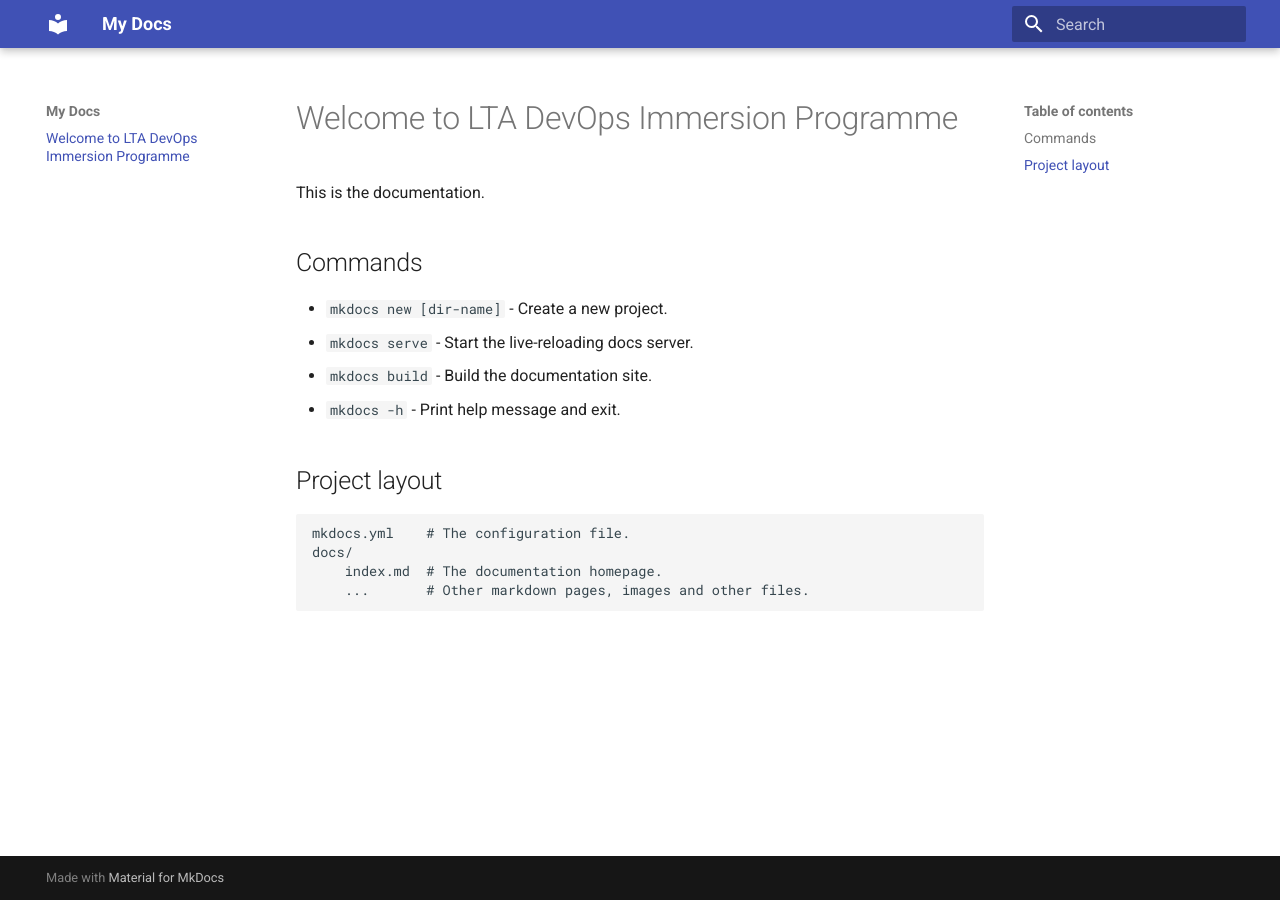
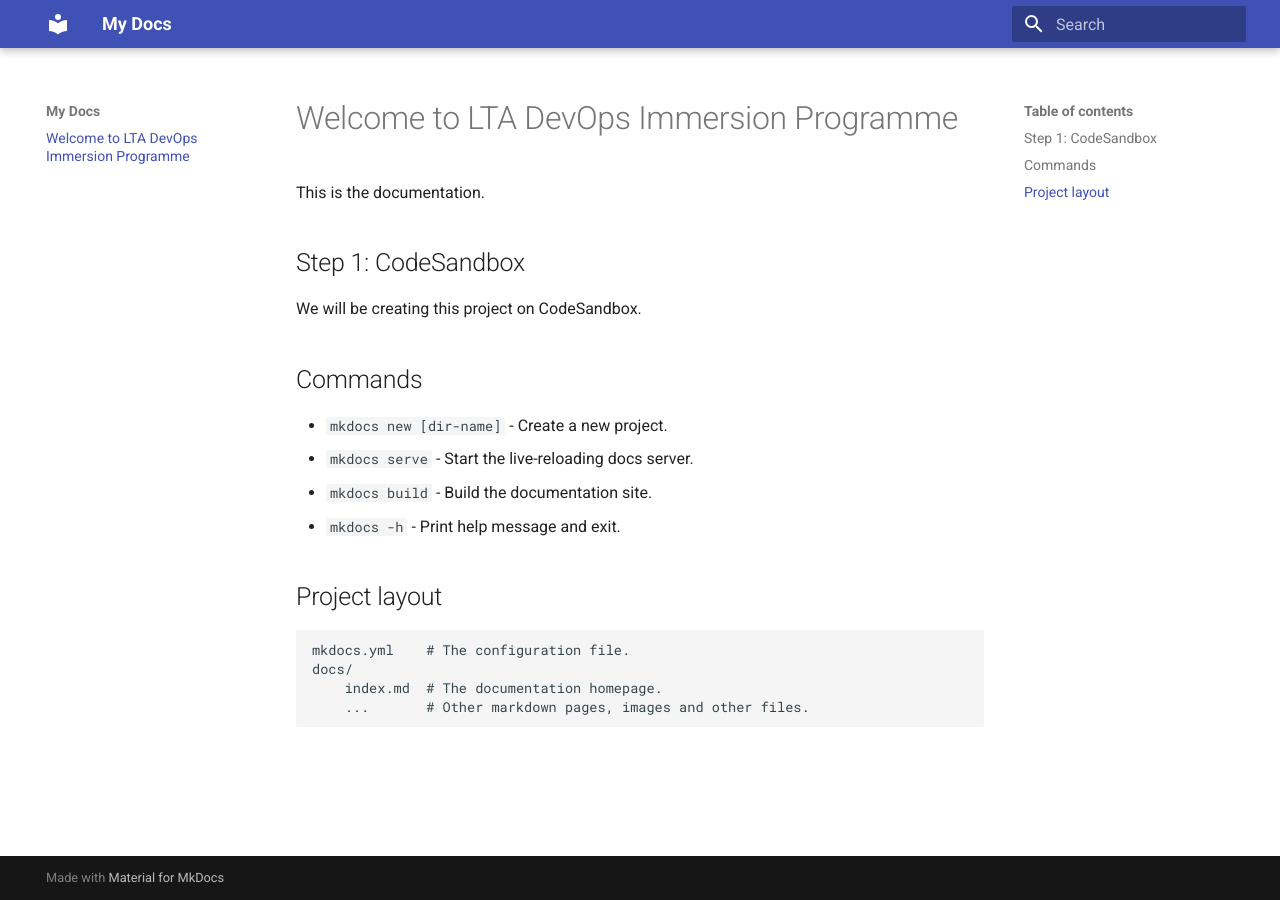
Before and after one commit to chiamdj/DevOps-Immersion-Programme-Documentation, an MkDocs documentation site: the page built from docs/index.md, in a window 1280 px wide. Built offline with MkDocs 1.6.1 and Material for MkDocs 9.7.7, drawn with Linux system fonts in a browser that asks for light colours.

Commit message:
Update index.md

```diff
--- a/docs/index.md
+++ b/docs/index.md
@@ -1,6 +1,10 @@
 # Welcome to LTA DevOps Immersion Programme
 
 This is the documentation.
+
+## Step 1: CodeSandbox
+
+We will be creating this project on CodeSandbox.
 
 ## Commands
 
```
